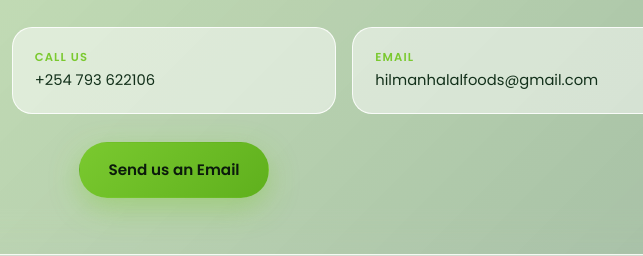
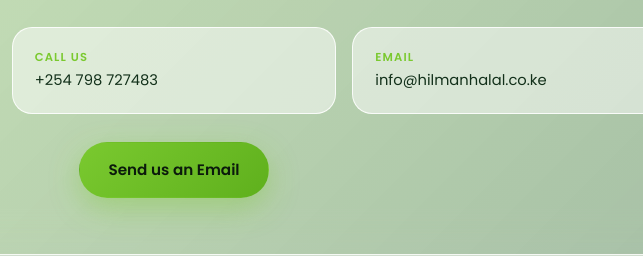
Before and after one commit to bravinnerville2005/halalproject, a plain HTML site: page index.html in a window 1280 px wide. Shown: the part 10787-11043 px from the top of the page, 466-1109 px from the left. Drawn offline with Linux system fonts and the light colour scheme.

Commit message:
Change contact details in index.html
Updated contact information to new email and phone numbers.

```diff
--- a/index.html
+++ b/index.html
@@ -754,20 +754,20 @@
             </div>
             <div>
               <small>Call Us</small
-              ><span><a href="tel:+254793622106">+254 793 622106</a></span>
+              ><span><a href="tel:+254798727483">+254 798 727483</a></span>
             </div>
             <div>
               <small>Email</small
               ><span
-                ><a href="mailto:hilmanhalalfoods@gmail.com"
-                  >hilmanhalalfoods@gmail.com</a
+                ><a href="mailto:info@hilmanhalal.co.ke"
+                  >info@hilmanhalal.co.ke</a
                 ></span
               >
             </div>
           </div>
           <a
             class="btn pri"
-            href="mailto:hilmanhalalfoods@gmail.com?subject=Quote%20request"
+            href="mailto:info@hilmanhalal.co.ke?subject=Quote%20request"
             >Send us an Email</a
           >
         </div>
```
